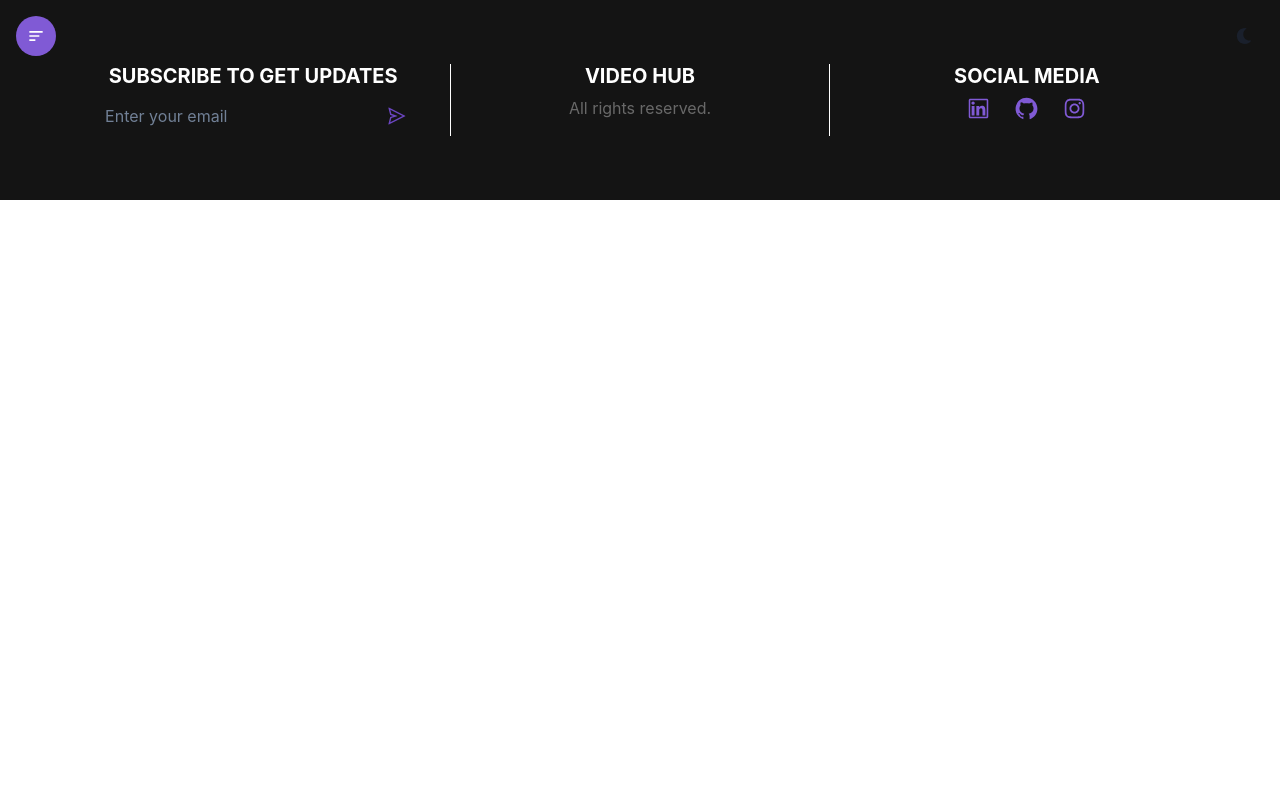
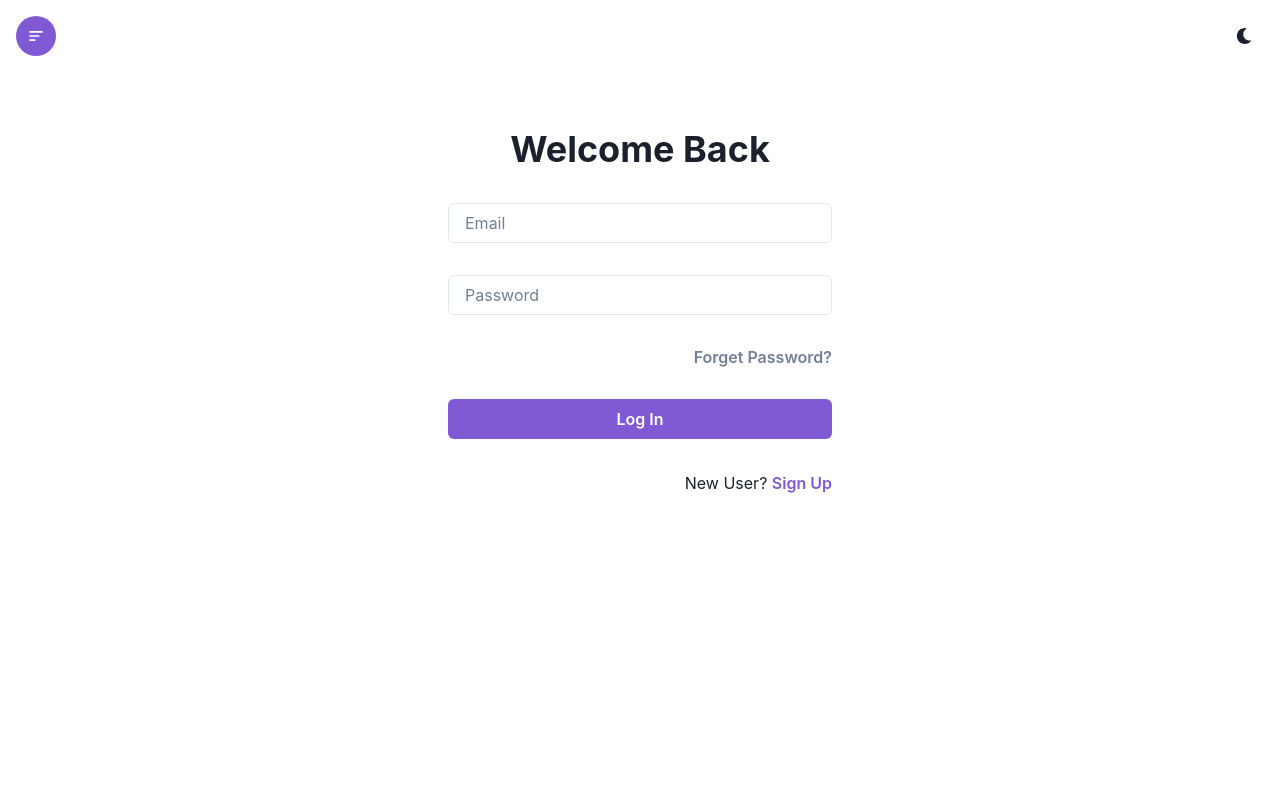
Before and after one commit to ramit-mehta/chakra-ui-react, a React (Create React App) app: page /login in a window 1280 px wide. Shown: the top 800 px of the page. Built offline with nearby package versions, Linux system fonts and the light colour scheme.

Commit message:
login page done

```diff
--- a/src/App.js
+++ b/src/App.js
@@ -2,6 +2,8 @@
 import Footer from './components/Footer';
 import Header from './components/Header';
 import Home from './components/Home';
+import { Login } from './components/Login';
+import SignUp from './components/SignUp';
 import Upload from './components/Upload';
 import Videos from './components/Videos';
 
@@ -13,6 +15,8 @@
         <Route exact path="/" element={<Home />} />
         <Route exact path="/videos" element={<Videos />} />
         <Route exact path="/upload" element={<Upload />} />
+        <Route exact path="/signup" element={<SignUp />} />
+        <Route exact path="/login" element={<Login />} />
       </Routes>
       <Footer />
     </Router>
--- /dev/null
+++ b/src/components/Login.jsx
@@ -0,0 +1,55 @@
+import {
+  Container,
+  Heading,
+  VStack,
+  Input,
+  Button,
+  Text,
+} from '@chakra-ui/react';
+import React from 'react';
+import { Link } from 'react-router-dom';
+
+export const Login = () => {
+  return (
+    <Container maxW={'container.xl'} h={'100vh'} p="16">
+      <form>
+        <VStack
+          alignItems={'stretch'}
+          spacing="8"
+          w={['full', '96']}
+          margin="auto"
+          my={'16'}
+        >
+          <Heading textAlign={'center'}>Welcome Back</Heading>
+          <Input
+            placeholder="Email"
+            type={'email'}
+            required
+            focusBorderColor={'purple.500'}
+          />
+          <Input
+            placeholder="Password"
+            type={'password'}
+            required
+            focusBorderColor={'purple.500'}
+          />
+
+          <Button variant={'link'} alignSelf="flex-end">
+            <Link to={'/forgetpassword'}>Forget Password?</Link>
+          </Button>
+
+          <Button colorScheme={'purple'} type="submit">
+            Log In
+          </Button>
+
+          <Text textAlign={'right'}>
+            New User?{' '}
+            <Button variant={'link'} colorScheme="purple">
+              <Link to={'/signup'}>Sign Up</Link>
+            </Button>
+          </Text>
+        </VStack>
+      </form>
+    </Container>
+  );
+};
--- /dev/null
+++ b/src/components/SignUp.jsx
@@ -0,0 +1,7 @@
+import React from 'react';
+
+const SignUp = () => {
+  return <div>SignUp</div>;
+};
+
+export default SignUp;
```
